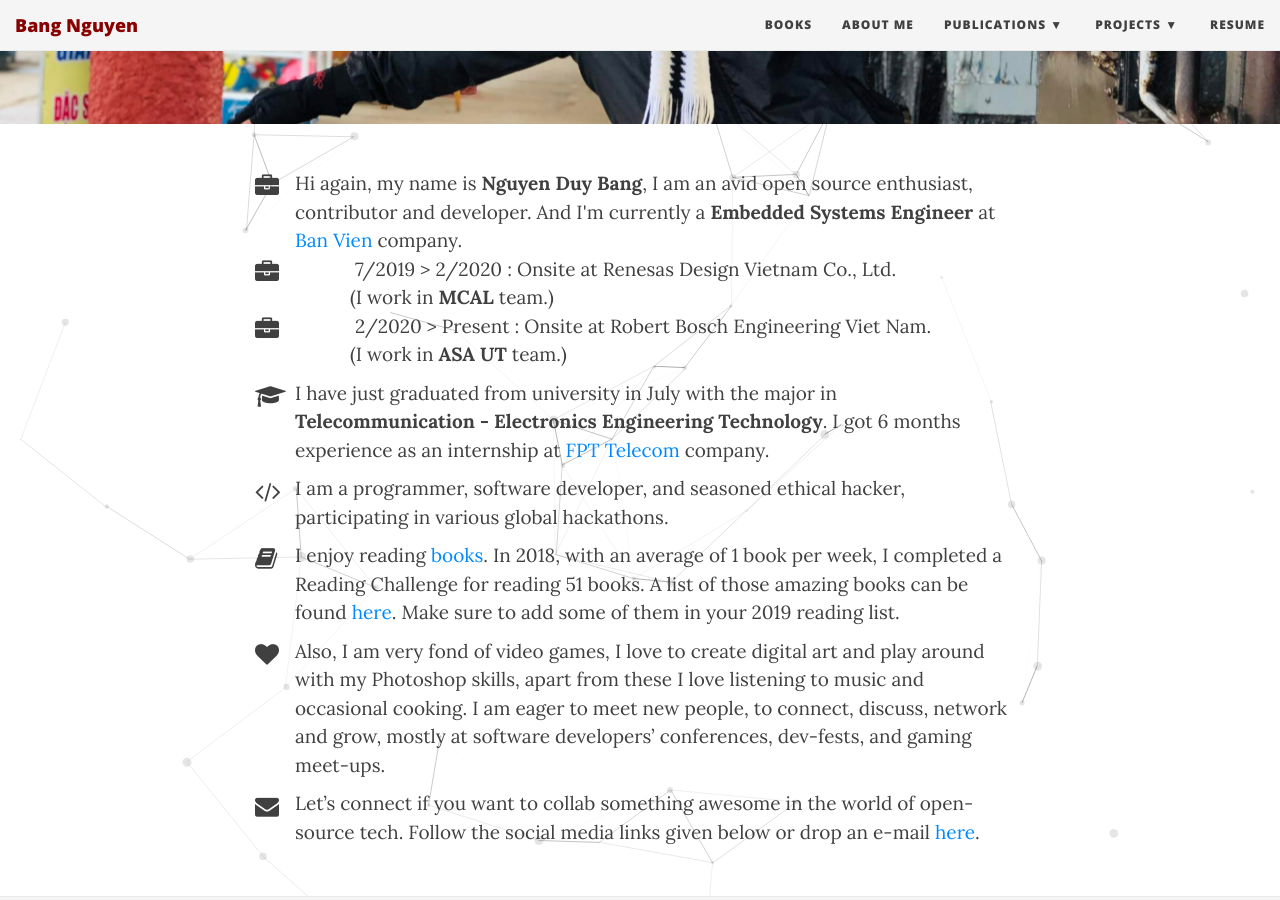
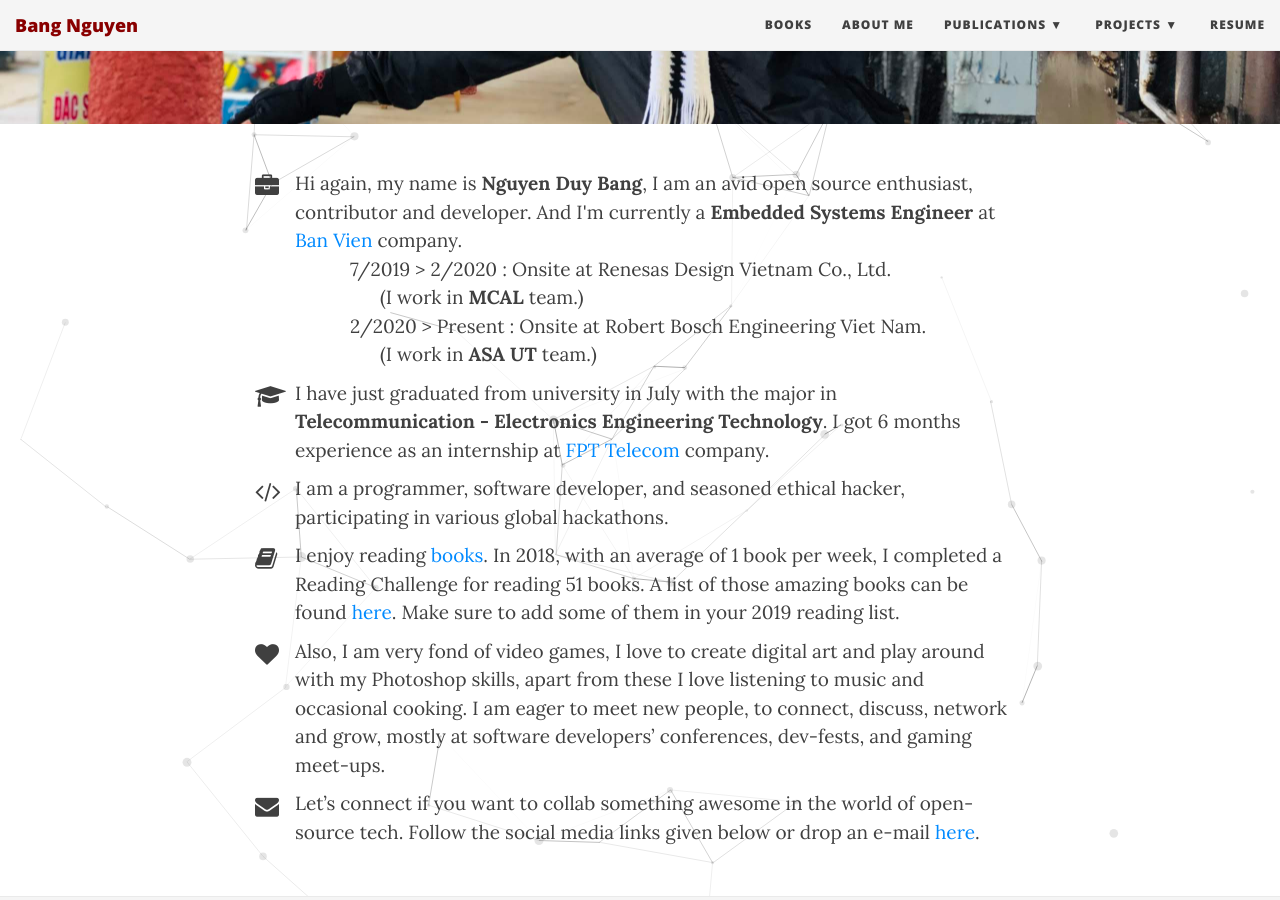
Before and after one commit to tramnguyencute/tramnguyencute.github.io, a Jekyll site: the page built from aboutme.md, in a window 1280 px wide and 900 px high, scrolled down 448 px. Built offline with Jekyll 4.4.1, drawn with Linux system fonts in a browser that asks for light colours.

Commit message:
Update aboutme.md

```diff
--- a/aboutme.md
+++ b/aboutme.md
@@ -13,7 +13,7 @@
 <span class="fa fa-briefcase about-icon"></span>
 Hi again, my name is <strong>Nguyen Duy Bang</strong>, I am an avid open source enthusiast, contributor and developer.
 And I'm currently a <strong>Embedded Systems Engineer</strong> at <a target="_blank" href="http://banvien.com/">Ban Vien</a> company.
-<br>&nbsp; &nbsp; &nbsp; &nbsp; &nbsp; &nbsp;<span class="fa fa-briefcase about-icon"></span> 7/2019 > 2/2020  : Onsite at Renesas Design Vietnam Co., Ltd. <br>&nbsp; &nbsp; &nbsp; &nbsp; &nbsp; &nbsp;(I work in <strong>MCAL</strong> team.)<br>&nbsp; &nbsp; &nbsp; &nbsp; &nbsp; &nbsp;<span class="fa fa-briefcase about-icon"></span> 2/2020 > Present : Onsite at Robert Bosch Engineering Viet Nam. <br>&nbsp; &nbsp; &nbsp; &nbsp; &nbsp; &nbsp;(I work in <strong>ASA UT</strong> team.)<br>
+<br>&nbsp; &nbsp; &nbsp; &nbsp; &nbsp; &nbsp;7/2019 > 2/2020  : Onsite at Renesas Design Vietnam Co., Ltd. <br>&nbsp; &nbsp; &nbsp; &nbsp; &nbsp; &nbsp; &nbsp; &nbsp; &nbsp;(I work in <strong>MCAL</strong> team.)<br>&nbsp; &nbsp; &nbsp; &nbsp; &nbsp; &nbsp;2/2020 > Present : Onsite at Robert Bosch Engineering Viet Nam. <br>&nbsp; &nbsp; &nbsp; &nbsp; &nbsp; &nbsp; &nbsp; &nbsp; &nbsp;(I work in <strong>ASA UT</strong> team.)<br>
 </p>
 
 <p class="about-text">
```
